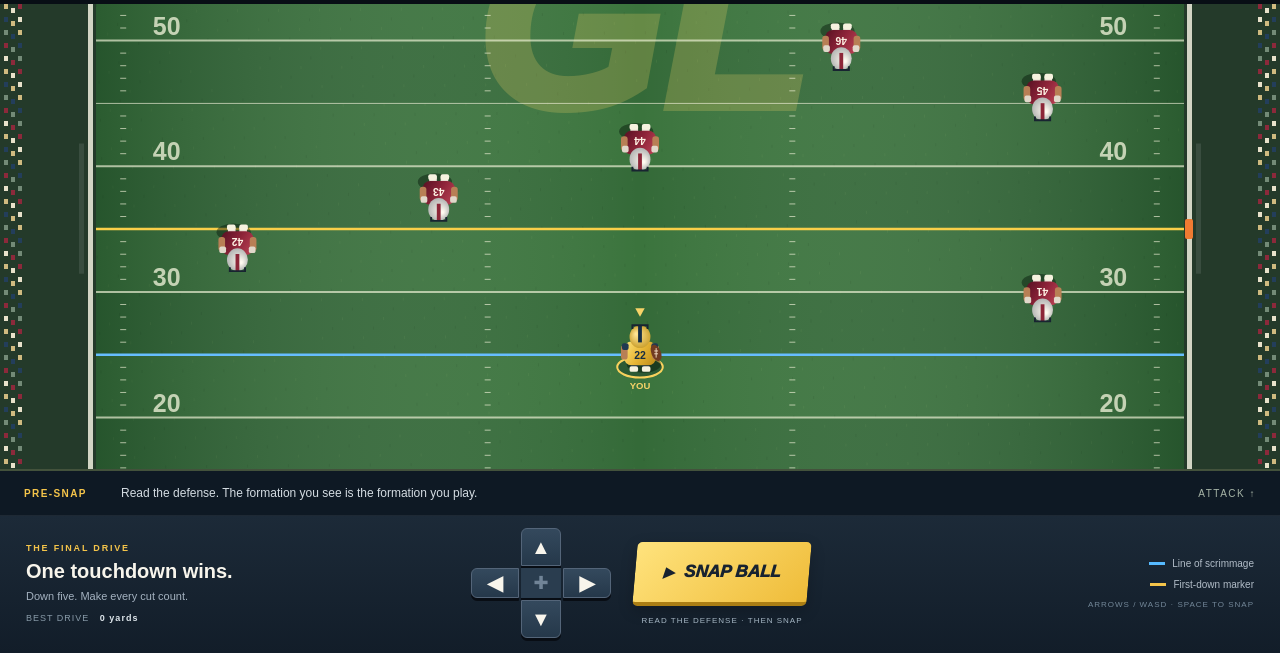
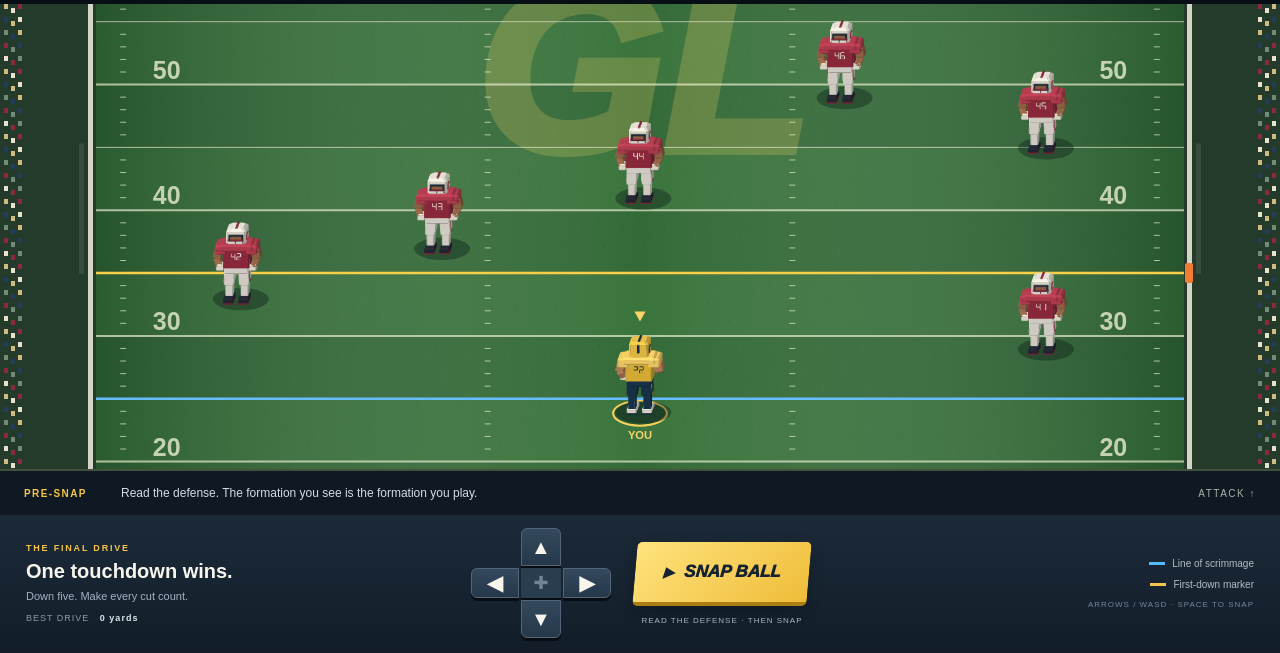
Before and after one commit to hambonesoftware/old-school-football, a website: page index.html in a window 1280 px wide. Shown: the part 147-800 px from the top of the page. Drawn offline with Linux system fonts and the light colour scheme.

Commit message:
Add Faces & Heels style block football players and soften movement easing

```diff
--- a/js/main.js
+++ b/js/main.js
@@ -1,5 +1,5 @@
-import { Game } from './engine.js?v=0.2';
-import { render } from './renderer.js?v=0.2';
+import { Game } from './engine.js?v=0.3';
+import { render } from './renderer.js?v=0.3';
 
 const game = new Game();
 const $ = id => document.getElementById(id);
--- /dev/null
+++ b/js/player-model.js
@@ -0,0 +1,176 @@
+// Football adaptation of Faces & Heels' broad, bevel-edged block construction.
+// Local pseudo-3D geometry is projected onto cached Canvas sprites. No downloads.
+const add = (a, b) => a.map((v, i) => v + b[i]);
+const sub = (a, b) => a.map((v, i) => v - b[i]);
+const mul = (a, s) => a.map(v => v * s);
+const dot = (a, b) => a.reduce((s, v, i) => s + v * b[i], 0);
+const cross = (a, b) => [a[1]*b[2]-a[2]*b[1], a[2]*b[0]-a[0]*b[2], a[0]*b[1]-a[1]*b[0]];
+const unit = a => mul(a, 1 / (Math.hypot(...a) || 1));
+
+export function bevelGeometry(center, size, bevel = .06) {
+  const [w, h, d] = size.map(v => v / 2);
+  const r = Math.min(bevel, w * .48, h * .48, d * .48), vertices = [];
+  for (const [y, shrink] of [[-h, r], [-h + r, 0], [h - r, 0], [h, r]]) {
+    const x = w - shrink, z = d - shrink, c = Math.max(.002, r * .6);
+    for (const [a, b] of [[-x+c,-z],[x-c,-z],[x,-z+c],[x,z-c],[x-c,z],[-x+c,z],[-x,z-c],[-x,-z+c]]) {
+      vertices.push(add(center, [a, y, b]));
+    }
+  }
+  const faces = [Array.from({length:8}, (_, i) => 7-i), Array.from({length:8}, (_, i) => 24+i)];
+  for (let j = 0; j < 3; j++) for (let i = 0; i < 8; i++) {
+    faces.push([j*8+i, j*8+(i+1)%8, (j+1)*8+(i+1)%8, (j+1)*8+i]);
+  }
+  return { vertices, faces };
+}
+
+const palettes = {
+  home: { jersey:'#eabc38', pad:'#ffd76a', pants:'#19354e', stripe:'#f2c84d', helmet:'#f4c84a', trim:'#162f47', skin:'#bd835b', shoe:'#eee9d8', glove:'#eee9d8' },
+  away: { jersey:'#972b40', pad:'#bd4054', pants:'#e5e1d7', stripe:'#92253a', helmet:'#eeeade', trim:'#8a263b', skin:'#9b694b', shoe:'#202a35', glove:'#eee9d8' }
+};
+const digitSegments = ['abcedf','bc','abged','abgcd','fgbc','afgcd','afgecd','abc','abcdefg','abfgcd'];
+const segmentRects = {
+  a:[0,.15,.14,.035], b:[.077,.077,.035,.14], c:[.077,-.077,.035,.14],
+  d:[0,-.15,.14,.035], e:[-.077,-.077,.035,.14], f:[-.077,.077,.035,.14], g:[0,0,.14,.035]
+};
+
+export function buildFootballModel({ home = true, number = 22, cycle = 0, running = false, yaw = 0 } = {}) {
+  const colors = home ? palettes.home : palettes.away;
+  const faces = [];
+  const rotation = p => [p[0]*Math.cos(yaw)+p[2]*Math.sin(yaw), p[1], -p[0]*Math.sin(yaw)+p[2]*Math.cos(yaw)];
+  const bounce = running ? Math.abs(Math.sin(cycle))* .07 : 0;
+  const rotate = p => rotation(add(p, [0, bounce, 0]));
+  function block(center, size, color, bevel = .045, transform = p => p) {
+    const mesh = bevelGeometry(center, size, bevel);
+    const vertices = mesh.vertices.map(p => rotate(transform(p)));
+    const meanCenter = rotate(transform(center));
+    for (const indices of mesh.faces) {
+      let points = indices.map(i => vertices[i]);
+      const mean = mul(points.reduce(add, [0,0,0]), 1 / points.length);
+      if (dot(cross(sub(points[1],points[0]),sub(points[2],points[0])),sub(mean,meanCenter)) < 0) points = points.reverse();
+      faces.push({ points, color });
+    }
+  }
+  function limb(a, b, width, depth, color) {
+    const up = unit(sub(b,a));
+    let side = unit(cross(up,[0,0,1]));
+    if (Math.hypot(...side) < .1) side = [1,0,0];
+    const front = unit(cross(side,up));
+    const length = Math.hypot(...sub(b,a));
+    block([0,length/2,0],[width,length,depth],color,.045,p => add(a,add(mul(side,p[0]),add(mul(up,p[1]),mul(front,p[2])))));
+  }
+  // Wide shoulder silhouette and angular jersey panels, as in the wrestler rig.
+  block([0,2.10,0],[1.08,1.10,.65],colors.jersey,.08);
+  block([0,2.58,0],[1.35,.34,.76],colors.pad,.08);
+  for (const side of [-1,1]) {
+    block([side*.63,2.48,0],[.46,.46,.70],colors.pad,.075);
+    block([side*.66,2.42,.36],[.32,.13,.035],colors.trim,.012);
+  }
+  block([0,1.55,0],[.98,.40,.67],colors.pants,.05);
+  block([0,1.73,0],[1.04,.10,.71],colors.trim,.02);
+  block([0,2.72,.02],[.32,.20,.32],colors.skin,.03);
+  for (const side of [-1,1]) {
+    const swing = running ? Math.sin(cycle+(side<0?0:Math.PI)) : 0;
+    const hip = [side*.28,1.5,0];
+    const knee = [side*.31,.88+Math.max(0,swing)*.14,swing*.33];
+    const ankle = [side*.31,.20+Math.max(0,-swing)*.20,-swing*.30];
+    limb(hip,knee,.43,.47,colors.pants);
+    limb(knee,ankle,.31,.33,colors.pants);
+    block(add(knee,[0,0,.12]),[.40,.24,.24],colors.pants,.04);
+    block(add(ankle,[0,-.06,.14]),[.40,.23,.67],colors.shoe,.045);
+    block(add(ankle,[0,-.17,.14]),[.42,.06,.69],colors.trim,.012);
+    for (const dz of [-.08,.28]) block(add(ankle,[0,-.22,dz]),[.32,.07,.08],colors.trim,.006);
+    // Contrasting pants stripes stay as solid beveled panels.
+    limb(add(hip,[side*.20,0,0]),add(knee,[side*.20,0,0]),.045,.26,colors.stripe);
+    const shoulder = [side*.72,2.43,0];
+    const elbow = [side*.82,1.98,-swing*.27];
+    let hand = [side*.66,1.64,.16+swing*.20];
+    if (home && side===1) hand = [.57,2.02,.48];
+    limb(shoulder,elbow,.35,.38,colors.skin);
+    limb(elbow,hand,.28,.30,colors.skin);
+    block(hand,[.31,.30,.31],colors.glove,.04);
+    if (home && side===1) {
+      block([.65,2.11,.43],[.33,.59,.34],'#754327',.10);
+      for (let i=0;i<4;i++) block([.65,1.96+i*.09,.609],[.13,.025,.025],'#f8e7ca',.005);
+    }
+  }
+  // Large chamfered helmet, center stripe, dark face opening and separate cage bars.
+  block([0,3.08,0],[.80,.78,.73],colors.helmet,.115);
+  block([0,3.48,-.01],[.095,.055,.55],colors.trim,.012);
+  block([0,3.18,-.37],[.095,.40,.025],colors.trim,.009);
+  block([0,3.08,.365],[.61,.32,.045],'#27323a',.028);
+  block([0,3.07,.397],[.44,.18,.02],colors.skin,.015);
+  block([0,2.90,.445],[.65,.055,.065],colors.trim,.012);
+  block([0,3.02,.445],[.65,.045,.065],colors.trim,.01);
+  for (const x of [-.29,0,.29]) block([x,2.97,.445],[.035,.20,.045],colors.trim,.008);
+  for (const side of [-1,1]) block([side*.40,3.0,0],[.055,.27,.29],colors.trim,.025);
+  // Geometry-based jersey numbers remain upright on the body for either team.
+  for (const z of [-.337,.337]) {
+    for (const [index, digit] of String(number).split('').entries()) {
+      for (const key of digitSegments[Number(digit)]) {
+        const [x,y,w,h] = segmentRects[key];
+        const sign = z < 0 ? 1 : -1;
+        block([sign*((index-.5)*.23+x),2.18+y,z],[w,h,.025],home?colors.trim:'#fff5df',.003);
+      }
+    }
+  }
+  return faces;
+}
+
+function shade(hex, light) {
+  const color = hex.slice(1).match(/../g).map(v => parseInt(v,16));
+  return `rgb(${color.map(v => Math.round(Math.min(255,v*light))).join(',')})`;
+}
+const cache = new Map();
+const eye = unit([.18,.72,-1]);
+const light = unit([-.6,1,-.8]);
+function sprite(home, number, phase, direction, running) {
+  const key = [home,number,phase,direction,running].join(':');
+  if (cache.has(key)) {
+    const value = cache.get(key);
+    cache.delete(key);cache.set(key,value);
+    return value;
+  }
+  const canvas = document.createElement('canvas');
+  canvas.width = 256;canvas.height = 288;
+  const ctx = canvas.getContext('2d');
+  ctx.scale(2,2);
+  const faces = buildFootballModel({ home,number,cycle:phase/16*Math.PI*2,running,yaw:direction*Math.PI/4 });
+  const polygons = [];
+  for (const face of faces) {
+    const normal = unit(cross(sub(face.points[1],face.points[0]),sub(face.points[2],face.points[0])));
+    if (dot(normal,eye) <= .001) continue;
+    const center = mul(face.points.reduce(add,[0,0,0]),1/face.points.length);
+    polygons.push({
+      points:face.points.map(p => [64+p[0]*22+p[2]*4,124-p[1]*22*.86-p[2]*22*.48]),
+      depth:dot(center,eye),color:shade(face.color,.66+Math.max(0,dot(normal,light))*.42)
+    });
+  }
+  polygons.sort((a,b) => a.depth-b.depth);
+  for (const polygon of polygons) {
+    ctx.fillStyle = polygon.color;
+    ctx.beginPath();
+    polygon.points.forEach((p,i) => i ? ctx.lineTo(...p) : ctx.moveTo(...p));
+    ctx.closePath();ctx.fill();
+  }
+  cache.set(key,canvas);
+  if (cache.size > 128) cache.delete(cache.keys().next().value);
+  return canvas;
+}
+
+export function drawFootballPlayer(ctx, { x,y,home,number,running,time,scale,led,reducedMotion,yaw=0 }) {
+  ctx.save();
+  ctx.translate(x,y);
+  if (led) {
+    ctx.fillStyle = home?'#ff8158':'#ff3128';
+    ctx.shadowColor = ctx.fillStyle;ctx.shadowBlur = home?20:9;
+    ctx.fillRect(-12*scale,-7*scale,24*scale,14*scale);
+  } else {
+    ctx.fillStyle = '#061a1360';
+    ctx.beginPath();ctx.ellipse(3*scale,12*scale,25*scale,10*scale,0,0,Math.PI*2);ctx.fill();
+    const phase = running && !reducedMotion ? Math.floor((time*2.1+number*.13)*16)%16 : 0;
+    const direction = ((Math.round(yaw/(Math.PI/4))%8)+8)%8;
+    const image = sprite(home,number,phase,direction,running&&!reducedMotion);
+    ctx.drawImage(image,-64*scale,-112*scale,128*scale,144*scale);
+  }
+  ctx.restore();
+}
--- a/js/renderer.js
+++ b/js/renderer.js
@@ -1,3 +1,5 @@
+import { drawFootballPlayer } from './player-model.js?v=0.3';
+
 // Presentation state only. Interpolation never changes the rules or collision cells.
 const views = new WeakMap();
 
@@ -6,77 +8,6 @@ function rounded(ctx, x, y, width, height, radius, fill) {
   ctx.beginPath();
   ctx.roundRect(x, y, width, height, radius);
   ctx.fill();
-}
-
-function athlete(ctx, x, y, home, number, running, time, scale, led, reducedMotion) {
-  ctx.save();
-  ctx.translate(x, y);
-  ctx.scale(scale, scale);
-  if (led) {
-    ctx.fillStyle = home ? '#ff8158' : '#ff3128';
-    ctx.shadowColor = ctx.fillStyle;
-    ctx.shadowBlur = home ? 20 : 9;
-    ctx.fillRect(-12, -7, 24, 14);
-    ctx.restore();
-    return;
-  }
-  if (!home) ctx.rotate(Math.PI);
-  const stride = running && !reducedMotion ? Math.sin(time * 17 + number) * 4 : 0;
-  ctx.fillStyle = '#04140770';
-  ctx.beginPath();
-  ctx.ellipse(4, 10, 18, 9, 0, 0, Math.PI * 2);
-  ctx.fill();
-  rounded(ctx, -10, 0, 8, 17 + stride, 3, home ? '#122b42' : '#e8dfd2');
-  rounded(ctx, 2, 0, 8, 17 - stride, 3, home ? '#122b42' : '#e8dfd2');
-  rounded(ctx, -11, 12 + stride, 9, 6, 2, '#f6f2df');
-  rounded(ctx, 2, 12 - stride, 9, 6, 2, '#f6f2df');
-  const jersey = ctx.createLinearGradient(-17, -12, 17, 8);
-  jersey.addColorStop(0, home ? '#fce179' : '#bb4255');
-  jersey.addColorStop(.5, home ? '#e8b736' : '#8e2439');
-  jersey.addColorStop(1, home ? '#bd8b19' : '#5a1224');
-  rounded(ctx, -17, -14, 34, 25, 8, jersey);
-  rounded(ctx, -20, -10 + stride / 2, 7, 15, 3, '#b87f55');
-  rounded(ctx, 13, -10 - stride / 2, 7, 15, 3, '#b87f55');
-  rounded(ctx, -19, -12, 7, 7, 2, home ? '#203951' : '#e1d8ca');
-  rounded(ctx, 12, -12, 7, 7, 2, home ? '#203951' : '#e1d8ca');
-  ctx.fillStyle = home ? '#172d42' : '#fff3e5';
-  ctx.font = '900 11px Arial';
-  ctx.textAlign = 'center';
-  ctx.fillText(String(number), 0, 4);
-  const helmet = ctx.createRadialGradient(-4, -22, 1, 0, -19, 13);
-  helmet.addColorStop(0, home ? '#ffe492' : '#fffaf0');
-  helmet.addColorStop(1, home ? '#c79c28' : '#adafae');
-  ctx.fillStyle = helmet;
-  ctx.beginPath();
-  ctx.ellipse(0, -19, 11, 12, 0, 0, Math.PI * 2);
-  ctx.fill();
-  ctx.fillStyle = home ? '#142d46' : '#8c2638';
-  ctx.fillRect(-2, -31, 4, 18);
-  ctx.strokeStyle = '#182431';
-  ctx.lineWidth = 2;
-  ctx.beginPath();
-  ctx.moveTo(-8, -27);
-  ctx.lineTo(-8, -31);
-  ctx.lineTo(8, -31);
-  ctx.lineTo(8, -27);
-  ctx.stroke();
-  if (home) {
-    ctx.fillStyle = '#713b22';
-    ctx.beginPath();
-    ctx.ellipse(17, -2, 5, 9, -.4, 0, Math.PI * 2);
-    ctx.fill();
-    ctx.strokeStyle = '#f2dbc1';
-    ctx.lineWidth = 1;
-    ctx.beginPath();
-    ctx.moveTo(17, -7);
-    ctx.lineTo(17, 3);
-    ctx.moveTo(15, -4);
-    ctx.lineTo(19, -4);
-    ctx.moveTo(15, -1);
-    ctx.lineTo(19, -1);
-    ctx.stroke();
-  }
-  ctx.restore();
 }
 
 export function render(ctx, game, led, time, options = {}) {
@@ -88,23 +19,23 @@ export function render(ctx, game, led, time, options = {}) {
   ctx.clearRect(0, 0, width, height);
   let view = views.get(ctx);
   if (!view) {
-    view = { play: -1, lastTime: time, actors: [], camera: game.yard + 12 };
+    view = { play: -1, lastTime: time, actors: [], camera: game.yard + 15.5 };
     views.set(ctx, view);
   }
   const dt = Math.min(.06, Math.max(0, time - view.lastTime));
-  const blend = reducedMotion ? 1 : 1 - Math.exp(-25 * dt);
+  const blend = reducedMotion ? 1 : 1 - Math.exp(-18 * dt);
   view.lastTime = time;
   const changedPlay = view.play !== game.playNumber;
   view.play = game.playNumber;
   const snapView = changedPlay || game.phase === 'ready';
-  const cameraTarget = Math.max(10, Math.min(88, game.yard + 12));
+  const cameraTarget = Math.max(10, Math.min(88, game.yard + 15.5));
   view.camera = snapView ? cameraTarget : view.camera + (cameraTarget - view.camera) * blend;
   const margin = Math.max(29, width * .075);
   const fieldWidth = width - 2 * margin;
   const yardsToPixels = height / 37;
   const yardY = yard => height * .43 - (yard - view.camera) * yardsToPixels;
   const laneX = lane => margin + fieldWidth * (.13 + lane * .185);
-  const scale = Math.max(.52, Math.min(.95, width / 700, height / 480));
+  const scale = Math.max(.65, Math.min(1.12, width / 650, height / 410));
   ctx.fillStyle = led ? '#060c08' : '#243a2a';
   ctx.fillRect(0, 0, width, height);
 
@@ -231,16 +162,16 @@ export function render(ctx, game, led, time, options = {}) {
       if (game.phase === 'ready') {
         ctx.fillStyle = '#f7d368';
         ctx.beginPath();
-        ctx.moveTo(x, y - 40 * scale);
-        ctx.lineTo(x - 5 * scale, y - 49 * scale);
-        ctx.lineTo(x + 5 * scale, y - 49 * scale);
+        ctx.moveTo(x, y - 69 * scale);
+        ctx.lineTo(x - 5 * scale, y - 78 * scale);
+        ctx.lineTo(x + 5 * scale, y - 78 * scale);
         ctx.fill();
         ctx.font = `bold ${Math.max(8, 10 * scale)}px Arial`;
         ctx.textAlign = 'center';
         ctx.fillText('YOU', x, y + 36 * scale);
       }
     }
-    athlete(ctx, x, y, index === 0, index === 0 ? 22 : 40 + index, game.phase === 'live', time, scale, led, reducedMotion);
+    drawFootballPlayer(ctx, { x, y, home: index === 0, number: index === 0 ? 22 : 40 + index, running: game.phase === 'live', time, scale, led, reducedMotion, yaw: index === 0 ? 0 : Math.PI });
   });
   // Intentionally no modal, result card, or pre-snap box over the field.
 }
```
Also changed, not shown: index.html (+2 -2 lines), tests/player-model.test.js (added, +27 -0 lines), README.md.
